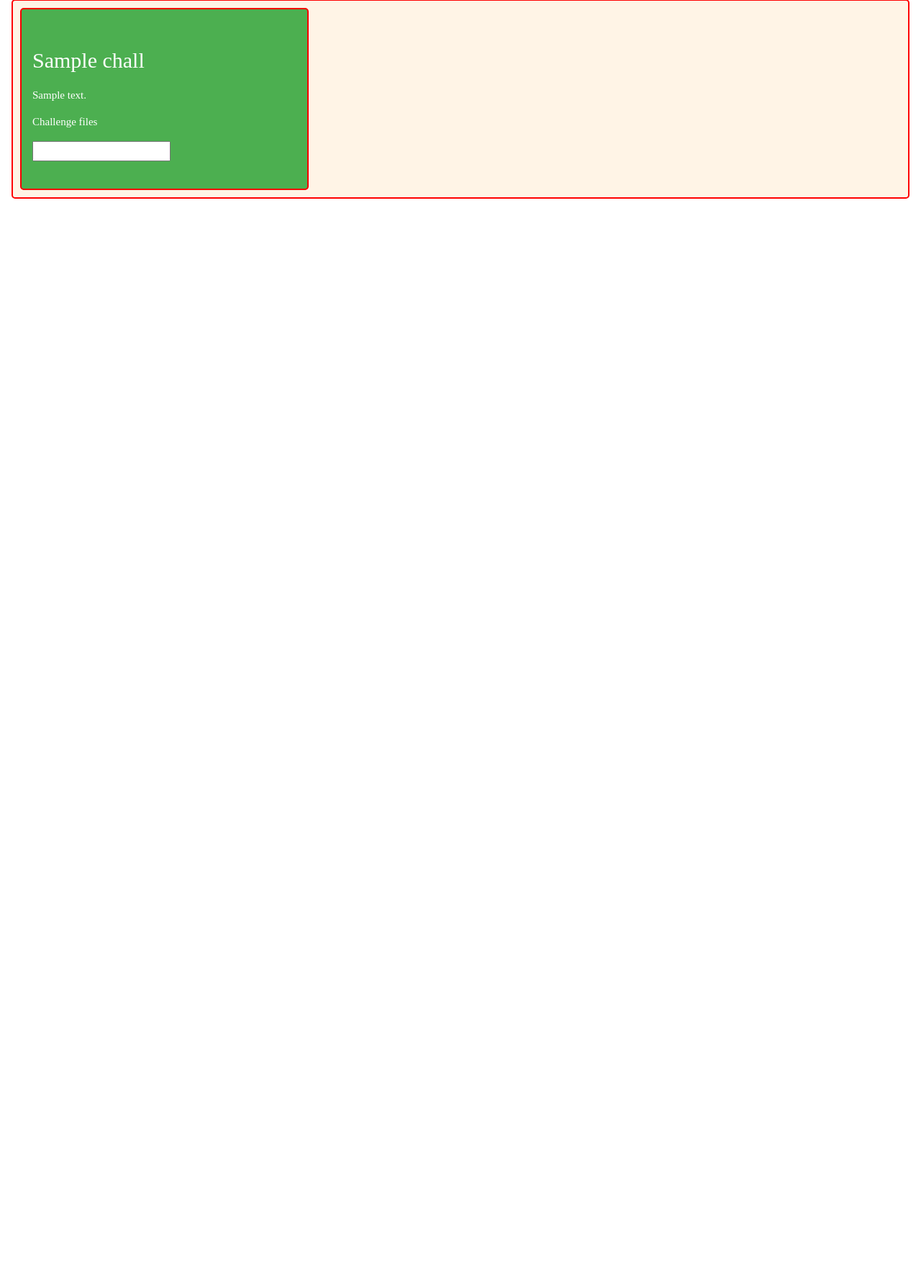
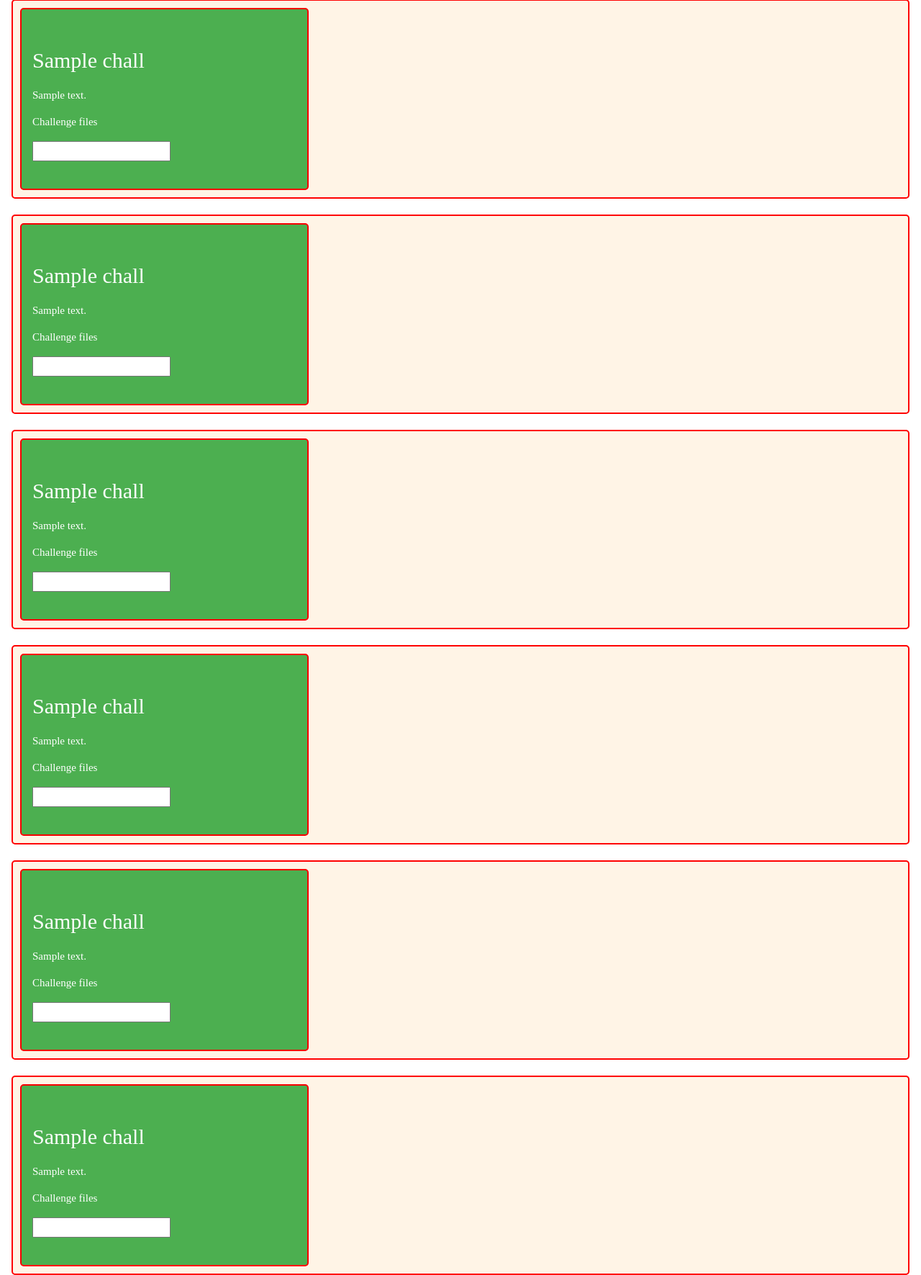
Before and after one commit to seanLimWeiRen/plshackme, a Flask app: template templates/challs.html in a window 1280 px wide. Shown: the part 76-1847 px from the top of the page at 72% size. Before the commit the page ends 352 px from the top, so only its background shows below. Run offline with Flask 3, Linux system fonts and the light colour scheme; the template is opened without the code that fills it: most values are stand-ins (such as "Sample title", 1, 10 or a date in 2020).

Commit message:
added all categories

```diff
--- a/app.py
+++ b/app.py
@@ -1,6 +1,5 @@
 from flask import Flask, render_template, request, url_for, redirect
 import flask_login, json, pprint
-# DEBUG COMMIT, IGNORE PLS
 
 app = Flask(__name__)
 app.secret_key = 'sdjvvllsdaiodoasdhuiADIUDHius283907329487987@%$%'
@@ -14,9 +13,29 @@ challstxt.close()
 challs = json.loads(challsjson)
 
 pwn = challs['PWN']
+osint = challs['OSINT']
+web = challs['WEB']
+misc = challs['MISCELLANEOUS']
+forensics = challs['FORENSICS']
+crypto = challs['CRYPTO']
 
 for pwnchall in pwn:
     pprint.pprint(pwnchall['name'])
+
+for osintchall in osint:
+    pprint.pprint(osintchall['name'])
+
+for webchall in web:
+    pprint.pprint(webchall['name'])
+
+for miscchall in misc:
+    pprint.pprint(miscchall['name'])
+
+for forenchall in forensics:
+    pprint.pprint(forenchall['name'])
+
+for cryptochall in crypto:
+    pprint.pprint(cryptochall['name'])
 
 #best db
 users = {'foo@bar.tld': {'password': 'secret'}}
@@ -74,7 +93,7 @@ def register():
 @app.route('/challs')
 def challs():
     if flask_login.current_user.is_authenticated:
-         return render_template("challs.html", pwn=pwn)
+         return render_template("challs.html", pwn=pwn, osint=osint, web=web, misc=misc, forensics=forensics, crypto=crypto)
     else:
          return redirect(url_for('index'))
 
--- a/templates/challs.html
+++ b/templates/challs.html
@@ -78,6 +78,75 @@
         </div>
     {% endfor %}
 </div>
+<br/>
+<div class="wrapper">
+    {% for chall in osint %}
+        <div class="w3-green ctfchall">
+            <br />
+            <h2>{{ chall['name'] }}</h2>
+            <p>{{ chall['desc'] }}</p>
+            <p>Challenge files</p>
+            <input type="text" />
+            <br />
+            <br />
+        </div>
+    {% endfor %}
+</div>
+<br/>
+<div class="wrapper">
+    {% for chall in web %}
+        <div class="w3-green ctfchall">
+            <br />
+            <h2>{{ chall['name'] }}</h2>
+            <p>{{ chall['desc'] }}</p>
+            <p>Challenge files</p>
+            <input type="text" />
+            <br />
+            <br />
+        </div>
+    {% endfor %}
+</div>
+<br/>
+<div class="wrapper">
+    {% for chall in misc %}
+        <div class="w3-green ctfchall">
+            <br />
+            <h2>{{ chall['name'] }}</h2>
+            <p>{{ chall['desc'] }}</p>
+            <p>Challenge files</p>
+            <input type="text" />
+            <br />
+            <br />
+        </div>
+    {% endfor %}
+</div>
+<br/>
+<div class="wrapper">
+    {% for chall in forensics %}
+                <div class="w3-green ctfchall">
+                    <br />
+                    <h2>{{ chall['name'] }}</h2>
+                    <p>{{ chall['desc'] }}</p>
+                    <p>Challenge files</p>
+                    <input type="text" />
+                    <br />
+                    <br />
+                </div>
+    {% endfor %}
+</div>
+<br/>
+<div class="wrapper">
+    {% for chall in crypto %}
+        <div class="w3-green ctfchall">
+            <br />
+            <h2>{{ chall['name'] }}</h2>
+            <p>{{ chall['desc'] }}</p>
+            <p>Challenge files</p>
+            <input type="text" />
+            <br />
+            <br />
+        </div>
+    {% endfor %}
 </div>
 </body>
 
```
Lines whose indentation alone changed are shown as unchanged.
